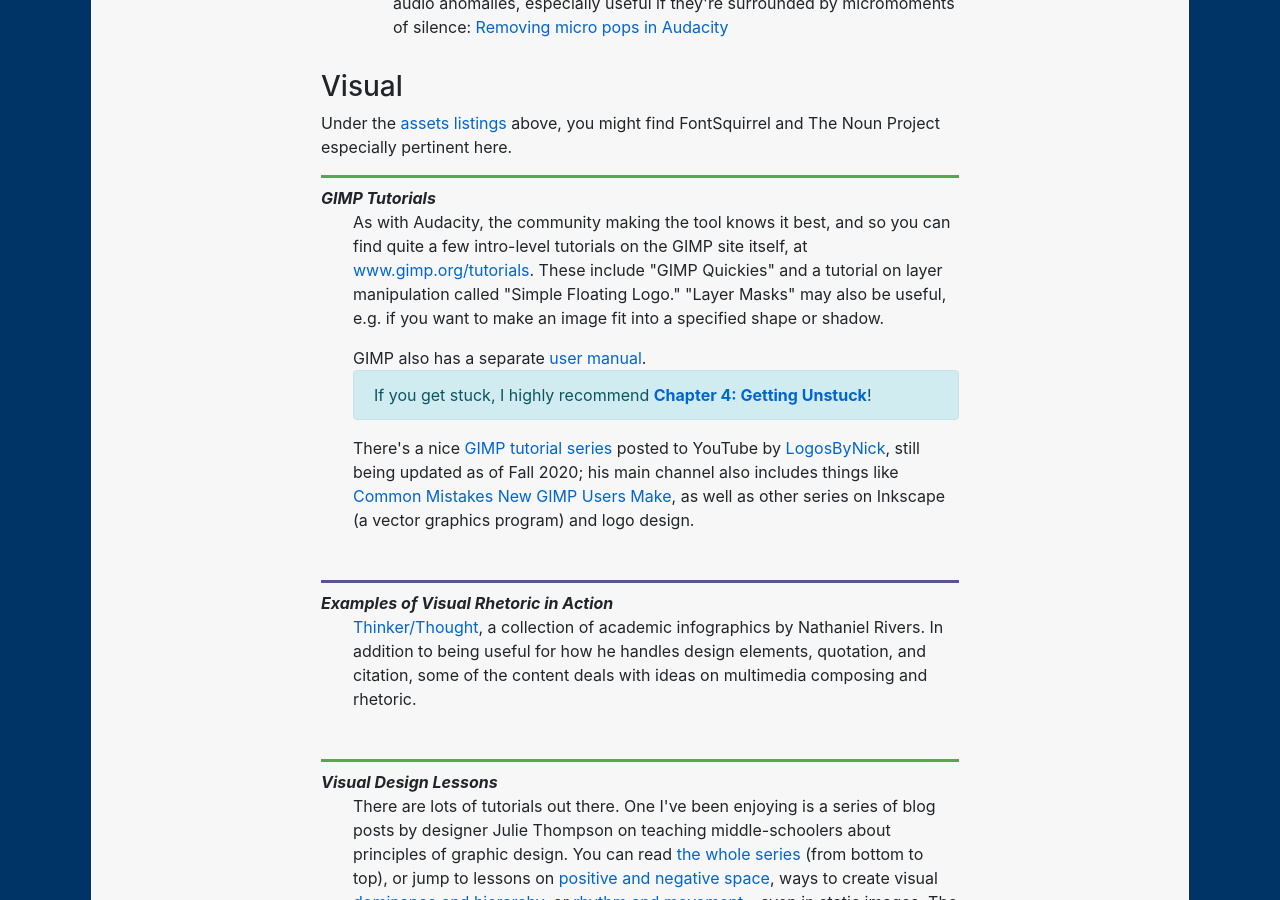
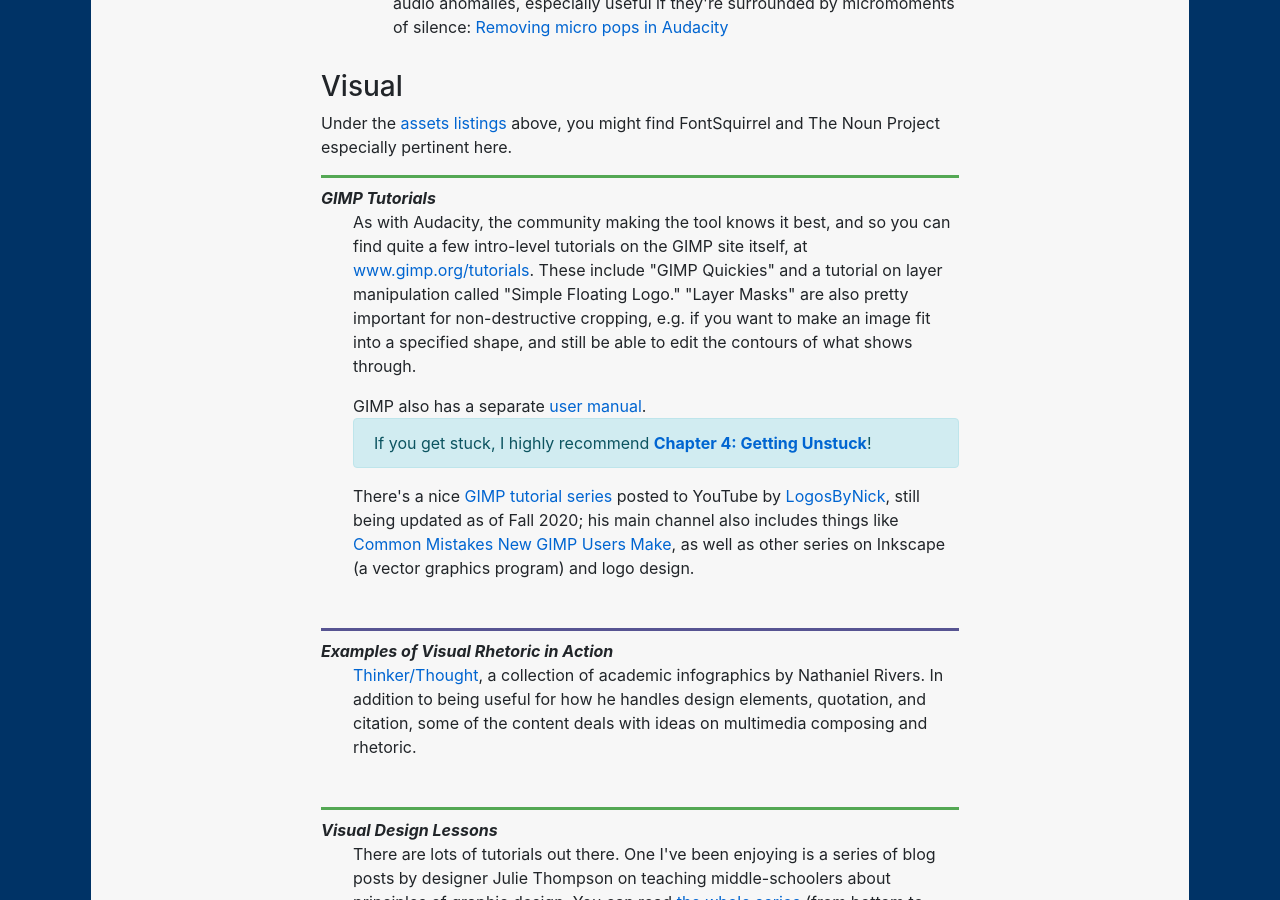
Before and after one commit to benmiller314/cdm2021spring, a Jekyll site: the page built from resources.md, in a window 1280 px wide and 900 px high, scrolled down 11239 px. Built offline with Jekyll 4.4.1, drawn with Linux system fonts in a browser that asks for light colours.

Commit message:
better description of layer masks
Now that I understand them better myself!

```diff
--- a/resources.md
+++ b/resources.md
@@ -228,7 +228,7 @@
 Under the <a href="#free-and-licensed-images-sounds-and-other-assets">assets listings</a> above, you might find FontSquirrel and The Noun Project especially pertinent here.
 <dl>
 <dt>GIMP Tutorials</dt>
-<dd>As with Audacity, the community making the tool knows it best, and so you can find quite a few intro-level tutorials on the GIMP site itself, at <a href="https://www.gimp.org/tutorials">www.gimp.org/tutorials</a>. These include "GIMP Quickies" and a tutorial on layer manipulation called "Simple Floating Logo." "Layer Masks" may also be useful, e.g. if you want to make an image fit into a specified shape or shadow.</dd>
+<dd>As with Audacity, the community making the tool knows it best, and so you can find quite a few intro-level tutorials on the GIMP site itself, at <a href="https://www.gimp.org/tutorials">www.gimp.org/tutorials</a>. These include "GIMP Quickies" and a tutorial on layer manipulation called "Simple Floating Logo." "Layer Masks" are also pretty important for non-destructive cropping, e.g. if you want to make an image fit into a specified shape, and still be able to edit the contours of what shows through.</dd>
 <dd>GIMP also has a separate <a href="https://docs.gimp.org/2.10/en/">user manual</a>.
     <div class="alert alert-info">If you get stuck, I highly recommend <strong><a href="https://docs.gimp.org/2.10/en/gimp-getting-unstuck.html">Chapter 4: Getting Unstuck</a></strong>!</div>
 </dd>
```
